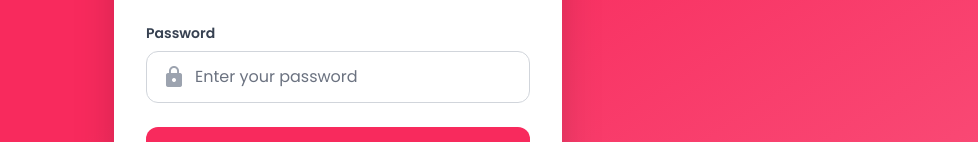
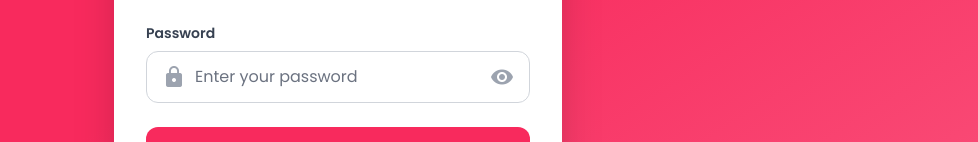
Before and after one commit to Neeraali-digital/Neeraali-Latest, an Angular app: page /admin/login in a window 1280 px wide. Shown: the part 422-564 px from the top of the page, without its empty margins (302-1280 px from the left). Built offline with nearby package versions, Linux system fonts and the light colour scheme; no server answers.

Commit message:
eye icon in login page

```diff
--- a/src/app/admin/components/login/login.component.html
+++ b/src/app/admin/components/login/login.component.html
@@ -45,16 +45,22 @@
             <div class="relative">
               <input
                 id="password"
-                type="password"
+                [type]="showPassword ? 'text' : 'password'"
                 formControlName="password"
                 placeholder="Enter your password"
-                class="w-full px-4 py-3 pl-12 border border-gray-300 rounded-xl focus:ring-2 focus:ring-primary focus:border-primary transition-all duration-200 text-gray-900 placeholder-gray-500"
+                class="w-full px-4 py-3 pl-12 pr-12 border border-gray-300 rounded-xl focus:ring-2 focus:ring-primary focus:border-primary transition-all duration-200 text-gray-900 placeholder-gray-500"
                 style="font-family: 'Poppins', sans-serif;"
                 [class.border-red-500]="password?.invalid && password?.touched"
                 [class.focus:ring-red-500]="password?.invalid && password?.touched">
               <div class="absolute inset-y-0 left-0 pl-4 flex items-center pointer-events-none">
                 <span class="material-icons text-gray-400 text-lg">lock</span>
               </div>
+              <button
+                type="button"
+                (click)="showPassword = !showPassword"
+                class="absolute inset-y-0 right-0 pr-4 flex items-center text-gray-400 hover:text-gray-600 transition-colors duration-200">
+                <span class="material-icons text-lg">{{ showPassword ? 'visibility_off' : 'visibility' }}</span>
+              </button>
             </div>
             <div *ngIf="password?.invalid && password?.touched" class="mt-1 text-sm text-red-600" style="font-family: 'Poppins', sans-serif;">
               <span *ngIf="password?.errors?.['required']">Password is required</span>
--- a/src/app/admin/components/login/login.component.ts
+++ b/src/app/admin/components/login/login.component.ts
@@ -15,6 +15,7 @@ export class LoginComponent {
   loginForm: FormGroup;
   isLoading = false;
   errorMessage = '';
+  showPassword = false;
 
   constructor(
     private fb: FormBuilder,
```
